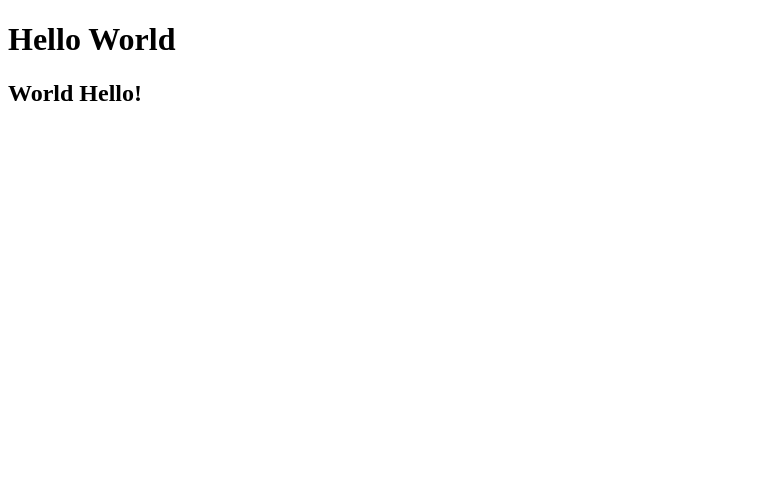
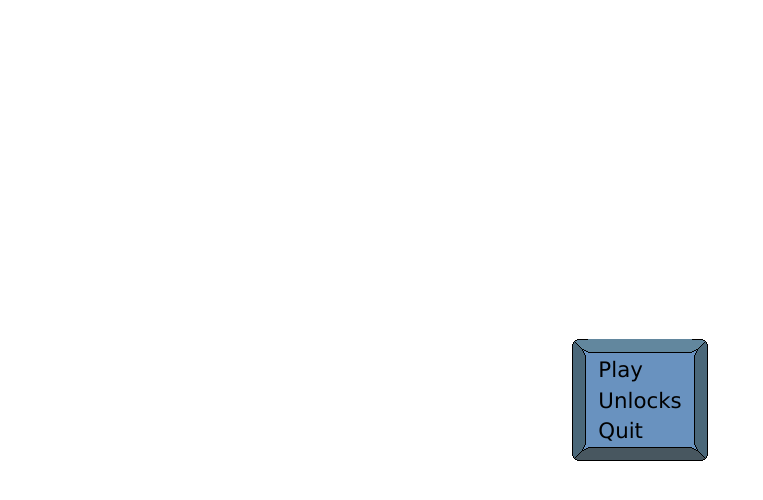
Before and after one commit to Mahov-Sven/Unkn-Game, a plain HTML site: page website/Main.html in a window 1280 px wide. Shown: the whole page, without its empty margins (0-763 px from the left). Drawn offline with nearby package versions, Linux system fonts and the light colour scheme.

Commit message:
Added Flipcard functionality and Main Menu Work

```diff
--- a/website/Main.html
+++ b/website/Main.html
@@ -5,13 +5,12 @@
 	<title>Hello World!</title>
 	<!-- <link rel="icon" href="resources/images/Favicon.png"> -->
 	<link id="Main-CSS" rel='stylesheet' type='text/css' href='styles/main.css'/>
-	<link id="Theme-CSS" rel='stylesheet' type='text/css' href='styles/themes/dark.css'/>
+	<link id="Theme-CSS" rel='stylesheet' type='text/css' href='styles/themes/default/theme.css'/>
 	<script src="https://ajax.googleapis.com/ajax/libs/jquery/3.3.1/jquery.min.js"></script>
 	<script id="Main-JS" type="module" src="Main.js"></script>
 </head>
 <body>
-	<div id="Content" class="FullContainer FlexRow">
-		<h1>Hello World</h1>
-	</div>
+	<div id="Canvas" class="FullContainer"></div>
+	<div id="Content" class="FullContainer FlexRow"></div>
 </body>
 </html>
--- a/website/Main.js
+++ b/website/Main.js
@@ -4,8 +4,8 @@ export default class Main {
 
 	static async main_(){
 		$("#Content");
-		const MainMenu = await Loader.loadFragment_("MainMenu");
-		MainMenu.attatch();
+		const mainMenu = await Loader.loadFragment_("MainMenu");
+		mainMenu.attach();
 	}
 }
 
--- /dev/null
+++ b/website/components/Component.js
@@ -0,0 +1,26 @@
+export default class Component {
+	constructor(...args){
+		this.elem = undefined;
+		this.init(...args);
+		this.construct(...args);
+	}
+
+	init(...args){}
+
+	construct(){
+		this._constructRoot();
+	}
+
+	/**
+	 * @abstract
+	 */
+	_constructRoot(){
+		throw new Error(`Subclass ${this.constructor.name} did not override the _constructRoot method`);
+	}
+
+	attachEvents(){}
+
+	static div(){
+		return $("<div>");
+	}
+}
--- /dev/null
+++ b/website/components/Flipcard.js
@@ -0,0 +1,67 @@
+import Component from "./Component.js";
+
+export default class Flipcard extends Component{
+	constructor(...args){
+		super(...args);
+	}
+
+	init(){
+		super.init();
+		this.side = 0;
+	}
+
+	construct(frontElem, backElem){
+		this._constructRoot();
+		this._constructFront(frontElem);
+		this._constructBack(backElem);
+	}
+
+	_constructRoot(){
+		this.elem = Component.div();
+		this.elem.addClass("Flipcard");
+	}
+
+	_constructFront(frontElem){
+		const frontContainer = Component.div();
+		frontContainer.addClass("FlipcardFront");
+		frontContainer.addClass("FlipcardFace");
+		frontContainer.addClass("FlexStatic");
+		frontContainer.addClass("FlexColumn");
+		frontContainer.addClass("FlexCenter");
+
+		frontContainer.append(frontElem);
+		this.elem.append(frontContainer);
+	}
+
+	_constructBack(backElem){
+		const backContainer = Component.div();
+		backContainer.addClass("FlipcardBack");
+		backContainer.addClass("FlipcardFace");
+		backContainer.addClass("FlexStatic");
+		backContainer.addClass("FlexColumn");
+		backContainer.addClass("FlexCenter");
+
+		backContainer.append(backElem);
+		this.elem.append(backContainer);
+	}
+
+	_resizeCard(){
+		this.elem.width(this.elem.children().eq(this.side).width());
+		this.elem.height(this.elem.children().eq(this.side).height());
+	}
+
+	attachEvents(){
+		this._resizeCard();
+	}
+
+	flip(){
+		this.side = 1 - this.side;
+		this.elem.addClass("Transition");
+		this._resizeCard();
+		this.elem.toggleClass("Active");
+	}
+
+	flipOn(eventName){
+		this.elem.on(eventName, this.flip());
+	}
+}
--- /dev/null
+++ b/website/components/Flipmenu.js
@@ -0,0 +1,97 @@
+import Flipcard from "./Flipcard.js";
+import Component from "./Component.js";
+
+export default class Flipmenu extends Flipcard{
+	constructor(...args){
+		super(...args);
+	}
+
+	init(id, options){
+		super.init();
+
+		this.id = id;
+		this.options = options;
+		this.back;
+	}
+
+	construct(){
+		this._constructRoot();
+		this._constructFront();
+		this._constructBack();
+	}
+
+	_constructFront(){
+		const frontContainer = Component.div();
+		frontContainer.addClass("FlipcardFront");
+		frontContainer.addClass("FlipcardFace");
+		frontContainer.addClass("FlexStatic");
+		frontContainer.addClass("FlexColumn");
+
+		for(const optionName in this.options){
+			const option = Component.div();
+			option.addClass("Text");
+			option.text(optionName);
+			option.attr("id", `${this.id}Option${optionName}`);
+
+			frontContainer.append(option);
+		}
+
+		this.elem.append(frontContainer);
+	}
+
+	_constructBack(){
+		const backContainer = Component.div();
+		backContainer.addClass("FlipcardBack");
+		backContainer.addClass("FlipcardFace");
+		backContainer.addClass("FlexStatic");
+		backContainer.addClass("FlexColumn");
+
+		this.back = backContainer;
+		this.elem.append(backContainer);
+	}
+
+	_assignBackElem(optionName){
+		this.back.empty();
+
+		const optionContainer = Component.div();
+		optionContainer.addClass("FlexStatic");
+		optionContainer.addClass("FlexColumn");
+
+		const optionElem = this.options[optionName];
+		optionElem.addClass("FlexStatic");
+		optionElem.attr("id", `${this.id}${optionName}`);
+
+		const optionBack = Component.div();
+		optionBack.addClass("FlexStatic");
+		optionBack.text("Back");
+		optionBack.attr("id", `${this.id}${optionName}Back`);
+		optionBack.click(() => this.flip());
+
+		optionContainer.append(optionElem);
+		optionContainer.append(optionBack);
+
+		this.back.append(optionContainer);
+	}
+
+	attachEvents(){
+		super.attachEvents();
+
+		for(const optionName in this.options){
+			$(`#${this.id}Option${optionName}`).click(() => {
+				this._assignBackElem(optionName);
+				this.flip();
+			});
+		}
+	}
+
+	addOption(optionName){
+		const option = Component.div();
+		option.addClass("FlexStatic");
+		option.addClass("Text");
+		option.text(optionName);
+		option.attr("id", `${this.id}Option${optionName}`);
+
+		this.elem.children().eq(0).append(option);
+		return option;
+	}
+}
--- a/website/fragments/AbstractFragment.js
+++ b/website/fragments/AbstractFragment.js
@@ -4,7 +4,7 @@ export default class AbstractFragment {
 	constructor(){
 		this.name = this.constructor.name;
 		this.path = "";
-		this.fullPath = `fragments/${this.path}${this.name}/${this.name}`;
+		this.fullPath = `fragments/${this.path}${this.name}/`;
 		this.id = this.name;
 		this.location;
 		this.cache = {};
@@ -12,24 +12,41 @@ export default class AbstractFragment {
 		this.cache.style;
 	}
 
-	async load_(){
-		this.cache.style = await Loader.loadCSS_(`${this.fullPath}.css`, this.id);
-		this.cache.elem = $(await Loader.loadHTML_(`${this.fullPath}.html`));
+	async _loadCSS_(){
+		this.cache.style = await Loader.loadCSS_(`${this.fullPath}${this.name}.css`, this.id);
 	}
 
-	attatch(){
-		document.head.appendChild(this.cache.style);
+	async _loadHTML_(){
+		this.cache.elem = await Loader.loadHTML_(`${this.fullPath}${this.name}.html`);
+	}
+
+	async load_(){
+		await this._loadCSS_();
+		if(this.cache.style !== undefined) this.cache.style.attr("id", `${this.id}-CSS`);
+
+		await this._loadHTML_();
+		if(this.cache.elem !== undefined) this.cache.elem.attr("id", `${this.id}`);
+	}
+
+	attach(){
+		if(this.cache.style !== undefined)
+			document.head.appendChild(this.cache.style);
 		//$(`#${this.location}`).empty();
-		$(`#${this.location}`).append(this.cache.elem);
+		if(this.cache.elem !== undefined)
+			$(`#${this.location}`).append(this.cache.elem);
+
+		this.attachEvents();
 	}
+
+	attachEvents(){}
 
 	detatch(){
 		$(`#${this.id}-CSS`).remove();
-		$(`#${this.cache.elem}`).detatch();
+		$(`#${this.id}`).detatch();
 	}
 
 	clear(){
 		$(`#${this.id}-CSS`).remove();
-		$(`#${this.cache.elem}`).remove();
+		$(`#${this.id}`).remove();
 	}
 }
--- a/website/fragments/MainMenu/MainMenu.js
+++ b/website/fragments/MainMenu/MainMenu.js
@@ -1,8 +1,37 @@
 import AbstractFragment from "../AbstractFragment.js";
+import Loader from "../../scripts/Loader.js";
+import Flipmenu from "../../components/Flipmenu.js";
+import Component from "../../components/Component.js";
 
 export default class MainMenu extends AbstractFragment {
 	constructor(){
 		super();
 		this.location = "Content";
+		this.cache.flipmenu;
+	}
+
+	async _loadCSS_(){}
+
+	async _loadHTML_(){
+
+		const options = {
+			"Play": await Loader.loadHTML_(`${this.fullPath}Play.html`),
+			"Unlocks": await Loader.loadHTML_(`${this.fullPath}Unlocks.html`),
+		};
+
+		this.cache.flipmenu = new Flipmenu(`${this.name}-`, options);
+		this.cache.flipmenu.addOption("Quit");
+
+		const root = Component.div();
+		root.addClass("FullContainer");
+		root.addClass("FlexColumn");
+		root.addClass("FlexCenter");
+		root.append(this.cache.flipmenu.elem);
+
+		this.cache.elem = root;
+	}
+
+	attachEvents(){
+		this.cache.flipmenu.attachEvents();
 	}
 }
--- /dev/null
+++ b/website/fragments/MainMenu/Play.html
@@ -0,0 +1,10 @@
+<div id="MainMenu-Play" class="FlexStatic FlexColumn" style="white-space: nowrap;">
+	<div>You are now playing!</div>
+	<div>You are now playing!</div>
+	<div>You are now playing!</div>
+	<div>You are now playing!</div>
+	<div>You are now playing!</div>
+	<div>You are now playing!</div>
+	<div>You are now playing!</div>
+	<div>You are now playing!</div>
+</div>
--- /dev/null
+++ b/website/fragments/MainMenu/Unlocks.html
@@ -0,0 +1,3 @@
+<div id="MainMenu-Unlocks">
+	<h2>You can now unlock!</h2>
+</div>
--- a/website/scripts/Loader.js
+++ b/website/scripts/Loader.js
@@ -13,11 +13,11 @@ export default class Loader {
 		style.type = "text/css";
 		style.href = location;
 		style.id = `${id}-CSS`
-		return style;
+		return $(style);
 	}
 
 	static async loadHTML_(location){
-		return await Loader.loadFile_(location);
+		return $(await Loader.loadFile_(location));
 	}
 
 	static async loadJS_(location, id){
@@ -25,7 +25,7 @@ export default class Loader {
 		script.type = "module";
 		script.id = `${id}-JavaScript`;
 		script.src = location;
-		return script;
+		return $(script);
 	}
 
 	static async loadFragment_(path, name){
--- a/website/styles/main.css
+++ b/website/styles/main.css
@@ -0,0 +1,81 @@
+html {
+	width: 100%;
+	height: 100%;
+	font-size: 16pt;
+}
+
+body {
+	width: 100%;
+	height: 100%;
+	margin: 0;
+	padding: 0;
+}
+
+.FullContainer {
+	width: 100%;
+	height: 100%;
+}
+
+#Canvas {
+	position: absolute;
+}
+
+#Content {
+	position: absolute;
+	perspective: 1000px;
+}
+
+/** -Flexbox */
+.FlexRow {
+	display: flex;
+	flex-direction: row;
+}
+
+.FlexColumn {
+	display: flex;
+	flex-direction: column;
+}
+
+.FlexDynamic {
+	flex-grow: 1;
+	height: 100%;
+	width: 100%;
+}
+
+.FlexStatic {
+	flex-shrink: 0;
+}
+
+.FlexCenter {
+	align-items: center;
+	justify-content: center;
+}
+
+/** -Flipcard **/
+.Flipcard {
+	position: relative;
+	transform-style: preserve-3d;
+}
+
+.Flipcard.Transition {
+	transition:
+		transform 0.6s linear,
+		width 0s 0.3s,
+		height 0s 0.3s;
+}
+
+.Flipcard.Active{
+	transform: rotateY(180deg);
+}
+
+.FlipcardFace {
+	position: absolute;
+	backface-visibility: hidden;
+	overflow: hidden;
+}
+
+.FlipcardFront{}
+
+.FlipcardBack{
+	transform: rotateY(180deg);
+}
--- /dev/null
+++ b/website/styles/themes/default/theme.css
@@ -0,0 +1,16 @@
+.Text {
+	font-family: Verdana, Geneva, Tahoma, sans-serif;
+	padding: 2pt 4pt;
+	margin: 0 4pt;
+}
+
+/** -Flipcard **/
+.FlipcardFront,
+.FlipcardBack {
+	border-image-source: url("/resources/components/FlipcardBorder.png");
+	border-image-slice: 16 fill;
+	border-image-width: 16px;
+	border-image-outset: 16px;
+	border-image-repeat: round;
+	image-rendering: pixelated;
+}
```
Also changed, not shown: website/resources/components/FlipcardBorder.png (added), website/resources/components/FlipcardBorder1.png (added), website/styles/themes/dark/theme.css (added), website/styles/themes/nethack/theme.css (added).
